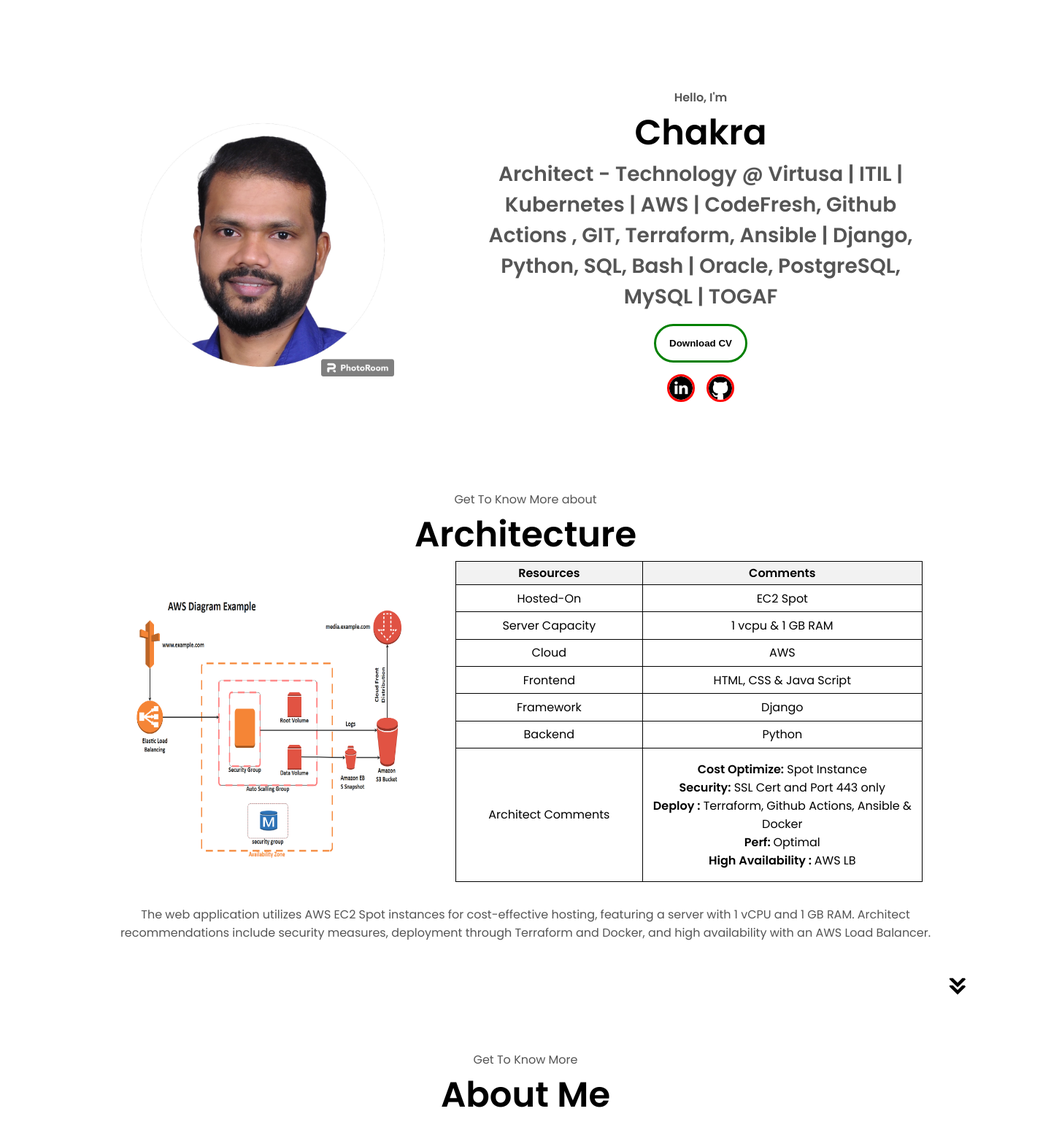
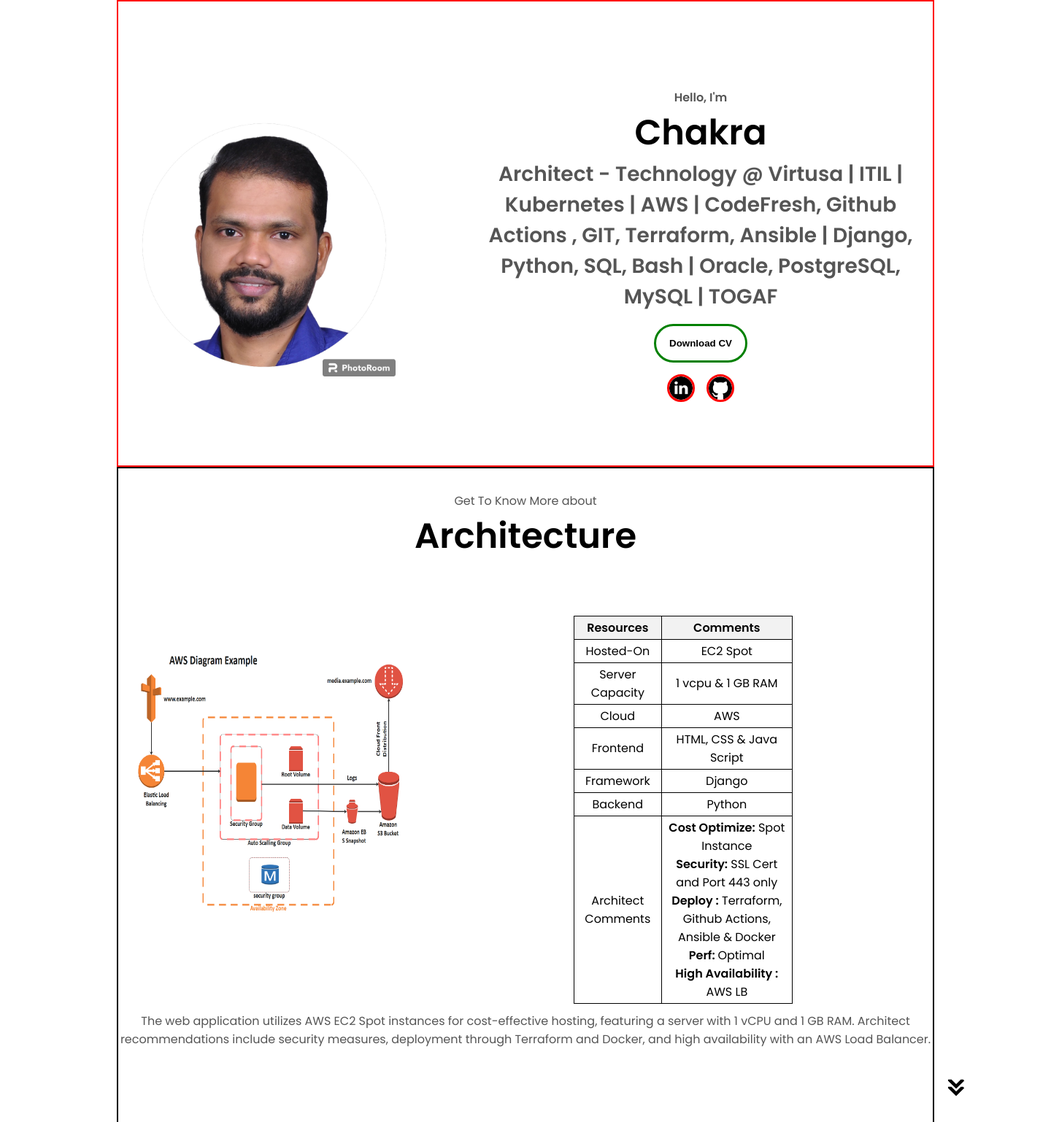
Before and after one commit to chakratechgeek/mywebpage, a Django app: template templates/thisweb.html in a window 1440 px wide; the page is wider, and only the part inside the window is pictured. Shown: the part 136-1674 px from the top of that part at 73% size. Run offline with Django 3.2, Linux system fonts and the light colour scheme; the template is opened without the code that fills it, so the values that code supplies are empty.

Commit message:
this web page is added

```diff
--- a/static/css/thisweb.css
+++ b/static/css/thisweb.css
@@ -184,9 +184,8 @@
 /* PROFILE SECTION */
 
 #about-developer {
-    /*
     border: 2px solid red;
-    */
+
   display: flex;
   justify-content: center;
   gap: 5rem;
@@ -320,15 +319,25 @@
 /* ABOUT SECTION */
 
 #architecture {
-    /*
     border: 2px solid black;
-    */
+
   position: relative;
+
+  justify-content: center;
+
+
 
 }
 .section-container {
     gap: 4rem;
-    height: 60%;
+    height: 80%;
+    display: flex;
+    flex-direction: row;
+    align-items: center;
+    align-content: center;
+
+
+
   }
 
   .section__pic-container {
@@ -342,13 +351,20 @@
 
 .about-containers {
 
-  width: 80vh;
+  width: 100%;
   height: 55vh;
   /*
   border: 4px solid green;
   */
   gap: 2rem;
+  align-items: center;
+  flex: 1;
+  padding: 0 10rem;
 
+
+  .atab {
+    width: 100%;
+}
 
 }
 /* TABLE STYLE */
@@ -401,8 +417,11 @@
  /*
     border: 2px solid violet;
     */
+ /*
  width: 100%;
+ */
  height: 50vh;
+ margin-right: 2rem;
 
 }
 .details-container2 {
```
